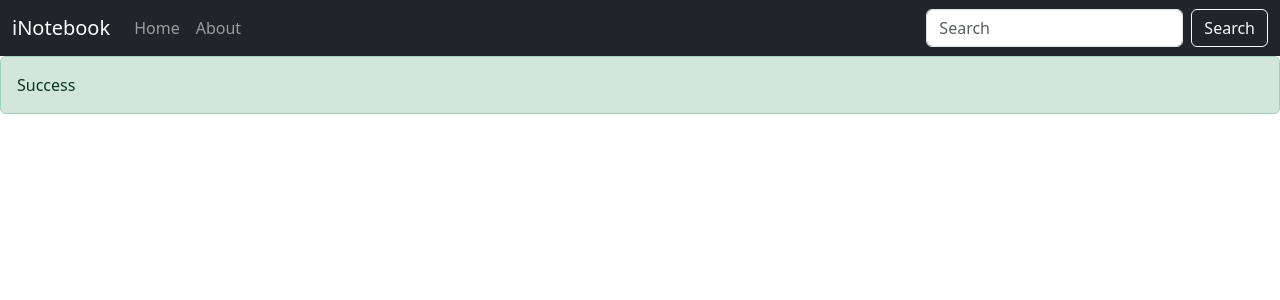
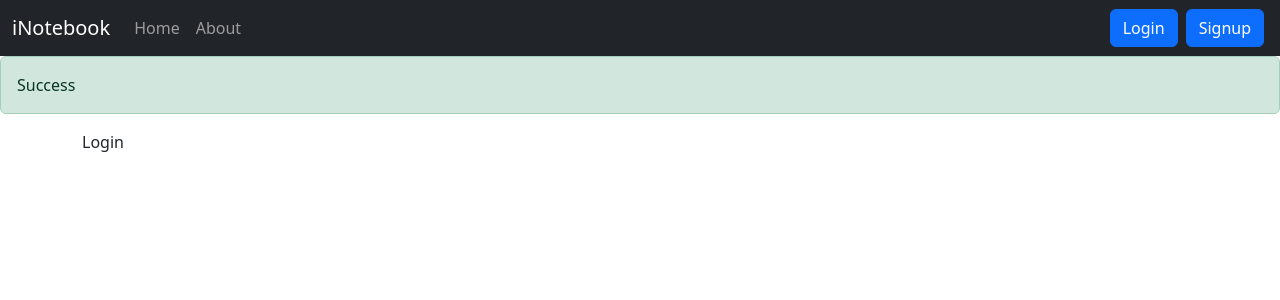
Before and after one commit to nischay-code/MERN_iNotebook, a React (Create React App) app: page /login in a window 1280 px wide. Shown: the top 300 px of the page. Built offline with nearby package versions, Linux system fonts and the light colour scheme.

Commit message:
Adding Login Component to iNotebook

```diff
--- a/src/App.js
+++ b/src/App.js
@@ -4,6 +4,8 @@ import About from "./components/About";
 import { BrowserRouter as Router, Switch, Route } from "react-router-dom";
 import NoteState from "../src/context/notes/NoteState";
 import Alert from "./components/Alert";
+import Login from "./components/Login";
+import Signup from "./components/Signup";
 
 function App() {
   return (
@@ -20,6 +22,12 @@ function App() {
               <Route exact path="/about">
                 <About />
               </Route>
+              <Route exact path="/login">
+                <Login />
+              </Route>
+              <Route exact path="/signup">
+                <Signup />
+              </Route>
             </Switch>
           </div>
         </Router>
--- /dev/null
+++ b/src/components/Login.js
@@ -0,0 +1,7 @@
+import React from "react";
+
+const Login = () => {
+  return <div>Login</div>;
+};
+
+export default Login;
--- a/src/components/Navbar.js
+++ b/src/components/Navbar.js
@@ -45,16 +45,13 @@ const Navbar = () => {
               </Link>
             </li>
           </ul>
-          <form className="d-flex" role="search">
-            <input
-              className="form-control me-2"
-              type="search"
-              placeholder="Search"
-              aria-label="Search"
-            />
-            <button className="btn btn-outline-light" type="submit">
-              Search
-            </button>
+          <form className="d-flex">
+            <Link className="btn btn-primary mx-1" role="button" to="/login">
+              Login
+            </Link>
+            <Link className="btn btn-primary mx-1" role="button" to="/signup">
+              Signup
+            </Link>
           </form>
         </div>
       </div>
--- /dev/null
+++ b/src/components/Signup.js
@@ -0,0 +1,9 @@
+import React from 'react'
+
+const Signup = () => {
+  return (
+    <div>Signup</div>
+  )
+}
+
+export default Signup
--- a/src/context/notes/NoteState.js
+++ b/src/context/notes/NoteState.js
@@ -47,6 +47,7 @@ const NoteState = (props) => {
           "eyJhbGciOiJIUzI1NiIsInR5cCI6IkpXVCJ9.eyJ1c2VyIjoiNjVhZGZjMGZhNDNkNDhkMGIyOTJmNzJkIiwiaWF0IjoxNzA1OTAzMTg2fQ.-NLbJ__ysY0Hd5NubeSOrjXMU9akZ6wMF9kOX-t_PGY",
       },
     });
+    // eslint-disable-next-line
     const json = response.json();
 
     const newNotes = notes.filter((note) => {
@@ -66,6 +67,7 @@ const NoteState = (props) => {
       },
       body: JSON.stringify({ title, description, tag }),
     });
+    // eslint-disable-next-line
     const json = await response.json();
 
     let newNotes = JSON.parse(JSON.stringify(notes));
```
